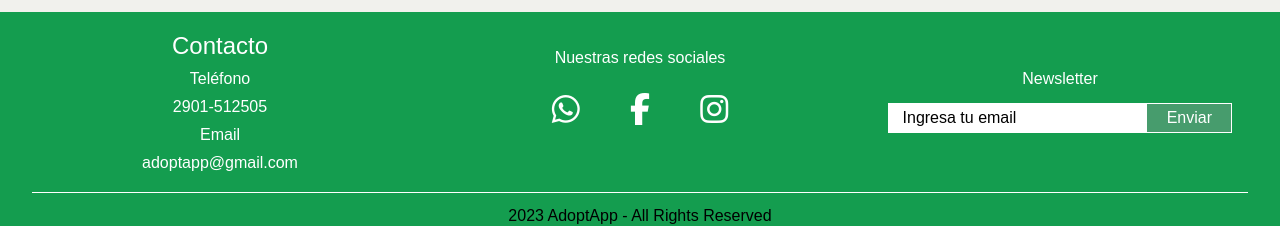
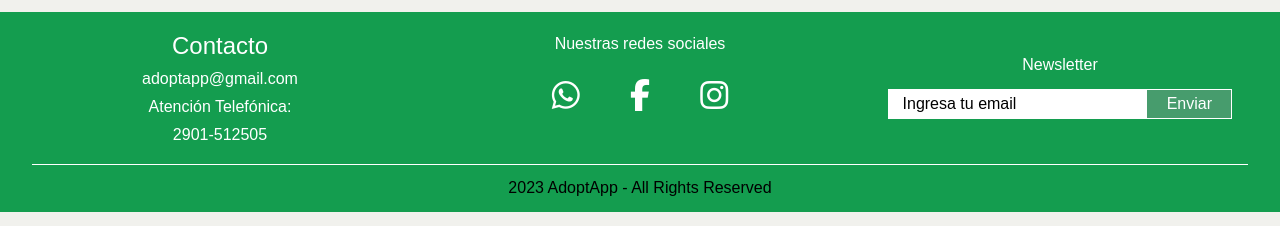
Before and after one commit to Arturo-Blanco/Adoptapp, a React (Create React App) app in the folder adopt-app/: page /donaciones in a window 1280 px wide. Shown: the part 436-662 px from the top of the page. Built offline with nearby package versions, Linux system fonts and the light colour scheme; a web font is replaced by a local one.

Commit message:
contactoFooter

```diff
--- a/adopt-app/src/Components/Footer/footer.jsx
+++ b/adopt-app/src/Components/Footer/footer.jsx
@@ -7,10 +7,9 @@ const Footer = () => {
                 <div className="footer-section">
                     <h3 className='contact-title'>Contacto</h3>
                     <ul className='contact-list'>
-                        <li className='contact-item'>Teléfono</li>
+                        <li className='contact-value'>adoptapp@gmail.com</li>
+                        <li className='contact-item'>Atención Telefónica:</li>
                         <li className='contact-value'>2901-512505</li>
-                        <li className='contact-item'>Email</li>
-                        <li className='contact-value'>adoptapp@gmail.com</li>
                     </ul>
                 </div>
                 <div className="footer-section">
```
